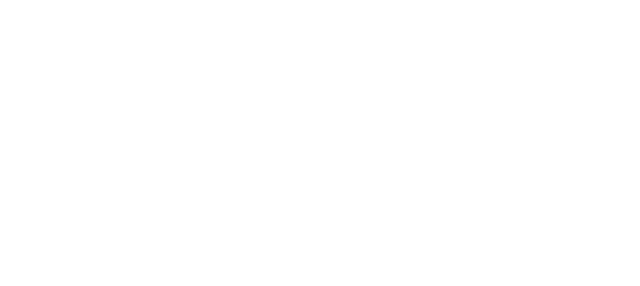
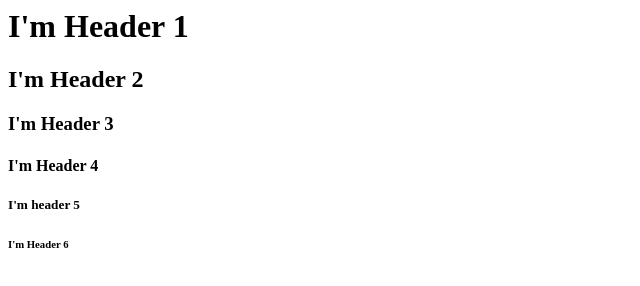
Before and after one commit to promptcodes/HTML-CLASS, a plain HTML site: page index.html in a window 1280 px wide. Shown: the whole page, without its empty margins (0-640 px from the left). Drawn offline with Linux system fonts and the light colour scheme.

Commit message:
HTML Header tag added

```diff
--- a/index.html
+++ b/index.html
@@ -1,11 +1,21 @@
-<!DOCTYPE html>
-<html lang="en">
-<head>
-    <meta charset="UTF-8">
-    <meta name="viewport" content="width=device-width, initial-scale=1.0">
-    <title>HTML CLASS</title>
-</head>
-<body>
+<html>
+    <head>
+        <title>My First Website</title>
+    </head>
 
-</body>
+    <body>
+        <!-- There are Header tags -->
+      <h1>I'm Header 1</h1>
+
+      <h2>I'm Header 2</h2>
+
+      <h3>I'm Header 3</h3>
+
+      <h4>I'm Header 4</h4>
+
+      <h5>I'm header 5</h5>
+
+      <h6>I'm Header 6</h6>
+
+    </body>
 </html>
```
